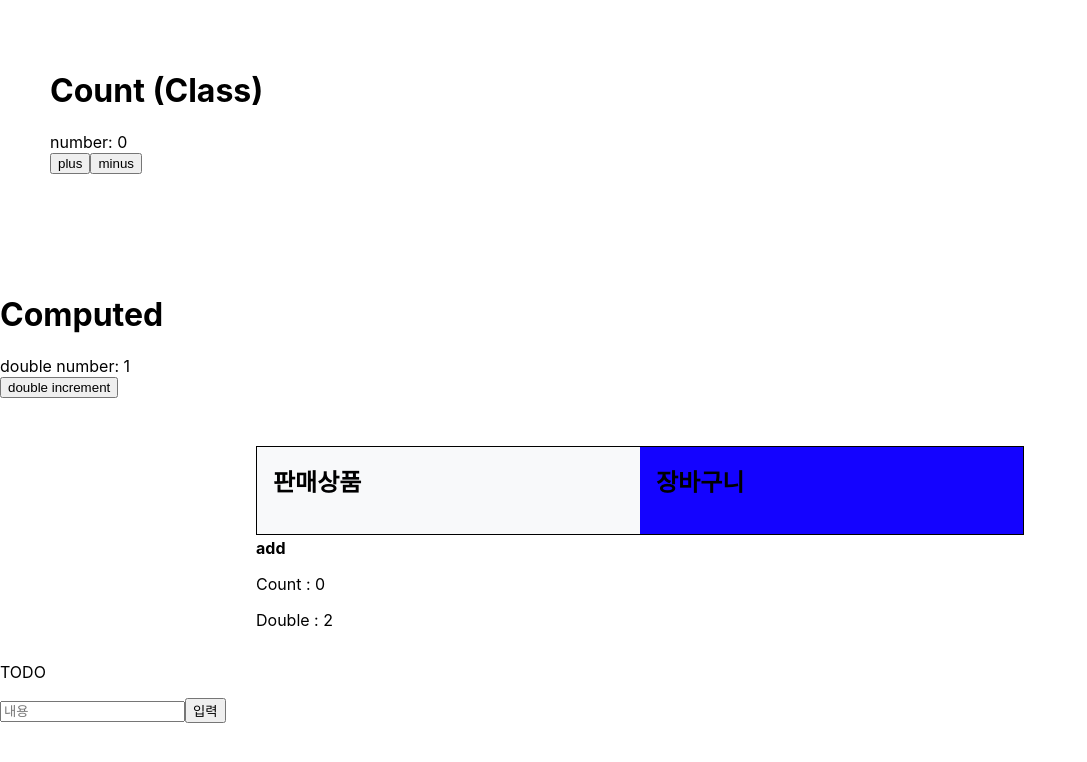
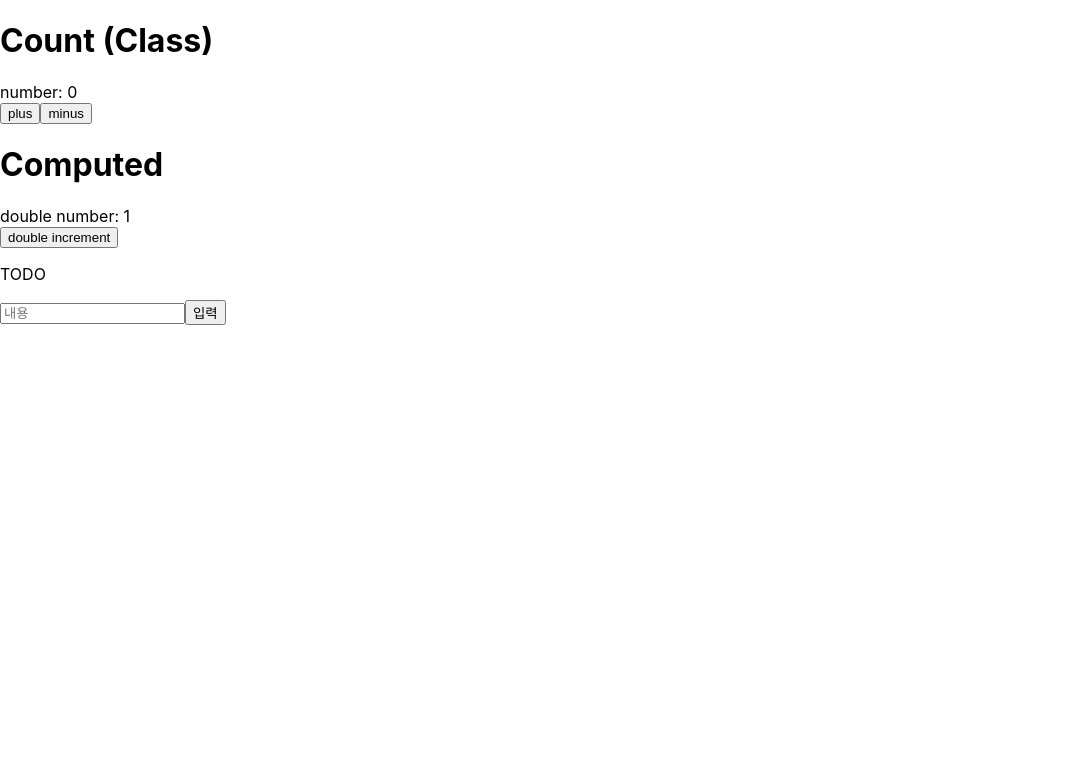
Before and after one commit to dotorl/runigen-mobx, a Next.js app: page /choks in a window 1280 px wide. Shown: the top 762 px of the page, without its empty margins (0-1087 px from the left). Built offline with nearby package versions, Linux system fonts and the light colour scheme.

Commit message:
불필요한 파일 삭제

```diff
--- a/src/pages/choks/index.tsx
+++ b/src/pages/choks/index.tsx
@@ -2,7 +2,6 @@ import React from 'react';
 import useStore from '@stores/index';
 import { observer, useObserver } from 'mobx-react';
 import { autorun } from 'mobx';
-import SuperMarket from '@components/Market';
 import TodoItem from '@components/TodoItem';
 import TodoForm from '@components/TodoForm';
 
@@ -25,15 +24,12 @@ const Choks = observer(() => {
       console.log(`만약 value가 8이라면 0으로 초기화`);
       Double.value = 0;
     }
-
-    console.log('asdasd');
-    console.log('adafa');
   });
 
   return (
     <>
-      <div style={{ padding: '50px' }}>
-        <div style={{ marginBottom: '50px' }}>
+      <div>
+        <div>
           <h1>Count (Class)</h1>
           <div>number: {Count.num}</div>
           <button onClick={() => Count.increase()}>plus</button>
@@ -47,8 +43,6 @@ const Choks = observer(() => {
         <button onClick={() => Double.increment()}>double increment</button>
       </div>
 
-      <SuperMarket />
-
       <p>TODO</p>
       <TodoForm />
       {Todo.todoData.map((v) => {
--- a/src/styles/Home.module.css
+++ b/src/styles/Home.module.css
@@ -3,7 +3,6 @@
 }
 
 .main {
-  background: #e3e3e3;
   min-height: 100vh;
   padding: 4rem 0;
   flex: 1;
--- a/src/styles/globals.css
+++ b/src/styles/globals.css
@@ -13,50 +13,3 @@ a {
 * {
   box-sizing: border-box;
 }
-
-/* TEST CODE */
-
-.Market {
-  background: #1403ff;
-  width: 768px;
-  border: 1px solid black;
-  display: flex;
-  flex-direction: row;
-  margin-left: auto;
-  margin-right: auto;
-  margin-top: 3rem;
-  flex: 1;
-}
-
-.Market h2 {
-  margin-top: 0;
-}
-
-.Market > div {
-  padding: 1rem;
-  flex: 1;
-}
-
-.Market .products-wrapper {
-  background: #f8f9fa;
-}
-
-.AddProduct {
-  width: 384px;
-  border: none;
-  margin-left: auto;
-  margin-right: auto;
-  position: relative;
-  left: -192px;
-}
-.MarketTemplate {
-  display: flex;
-  flex: 1;
-  flex-direction: column;
-  margin-left: auto;
-}
-
-.AddProduct h4 {
-  margin: 0;
-  margin-top: 3px;
-}
```
Also changed, not shown: src/pages/index.tsx (+1 -14 lines).
